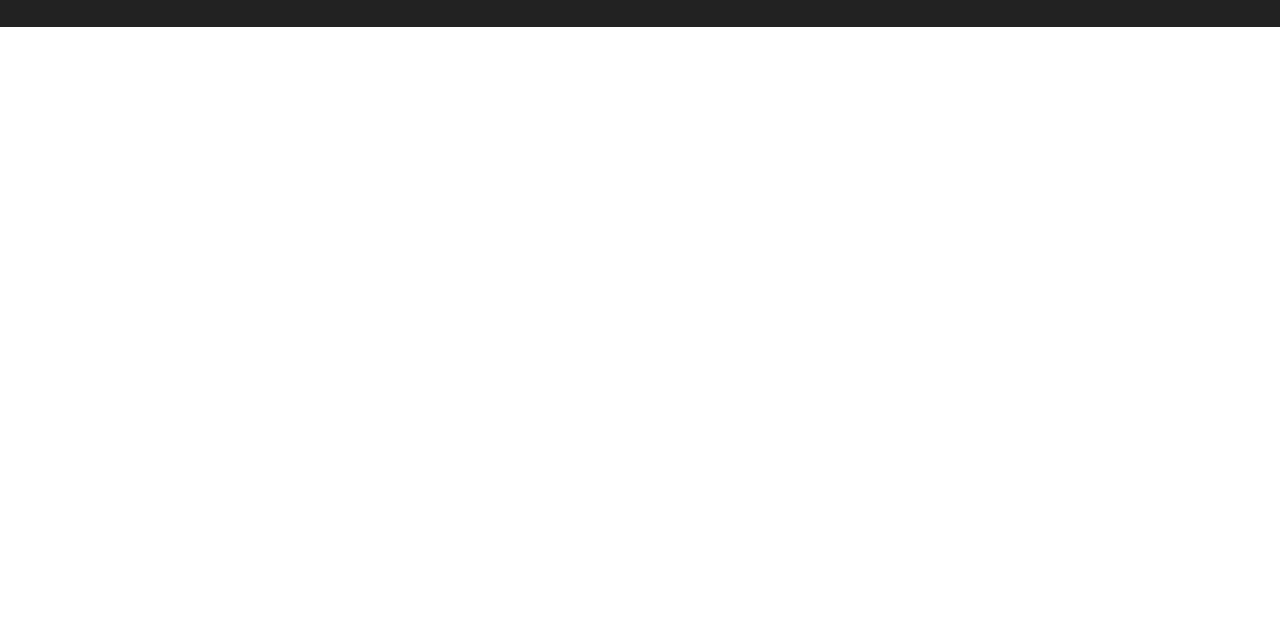
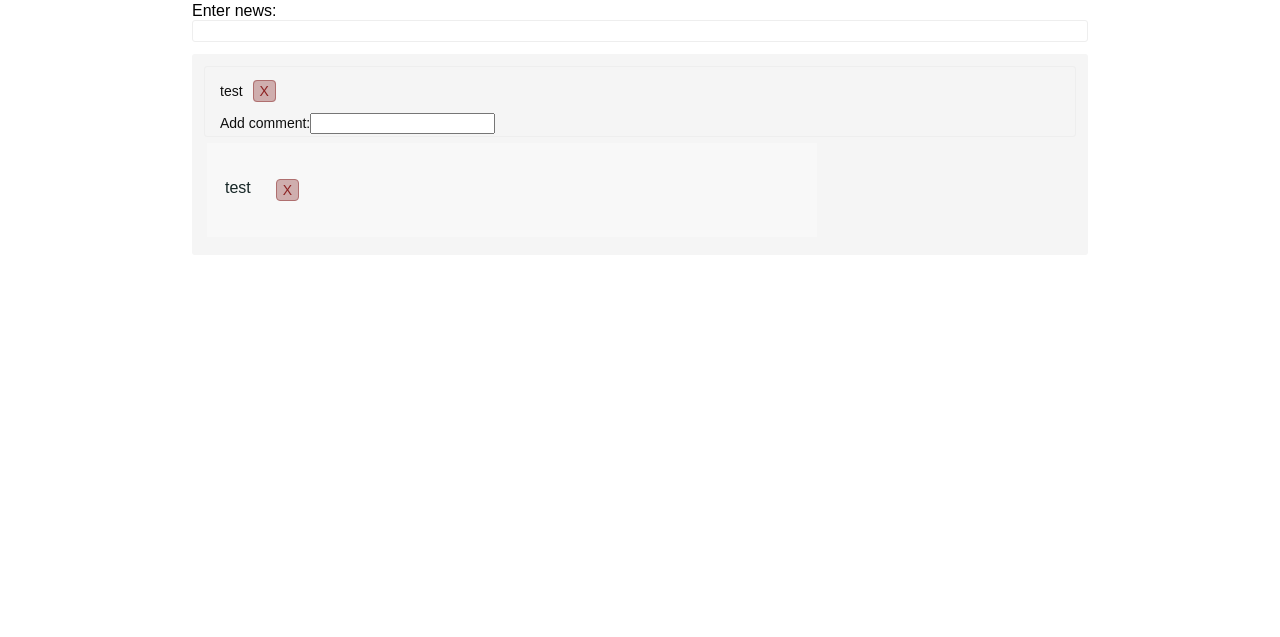
Before and after one commit to kalnynsh/reactjs_learning_01, a React app: page / in a window 1280 px wide. Shown: the part 163-800 px from the top of the page. Built offline with nearby package versions, Linux system fonts and the light colour scheme.

Commit message:
Create App, Comment, NewsPost components.

```diff
--- a/src/components/App/App.css
+++ b/src/components/App/App.css
@@ -27,9 +27,19 @@
   to { transform: rotate(360deg); }
 }
 
-.description {
-  width: 70%;
+.container {
+  max-width: 70%;
   margin: 15px auto;
   text-align: left;
-  font-size: 1rem;
+  font-size: 1em;
 }
+
+.news-input {
+  border-radius: 3px;
+  border: 1px solid #eee;
+  padding: 4px 6px;
+  font-size: 18px;
+  color: #000;
+  width: 80%;
+  padding: 3px 6px;
+}
--- a/src/components/App/App.js
+++ b/src/components/App/App.js
@@ -1,22 +1,76 @@
 import React, { PureComponent } from 'react';
 import logo from './logo.svg';
 import './App.css';
+import NewsPost from '../NewsPost';
 
+let newsID = 1;
+
+function getNewsID () {
+  newsID++;
+
+  return newsID;
+}
 class App extends PureComponent {
 
-  state = {};
+  state = {
+      newsInput: '',
+      news: [
+          {id: 1, content: 'test'},
+      ]
+  };
+
+  handleChange = event => {
+      const value = event.target.value;
+      this.setState({newsInput: value});
+  };
+
+  /** Handle key enter keyCode: 13 */
+  handleKeyDown = event => {
+    if (event.keyCode === 13) {
+      const {newsInput, news} = this.state;
+      const newNews = {id: getNewsID(), content: newsInput};
+
+      this.setState((state) => ({
+        newsInput: '',
+        news: [...news, newNews]
+      }));
+    }
+  };
+
+  handleDelete = id => {
+    this.setState(state => ({
+      news: state.news.filter(newsItem => id !== newsItem.id)
+    }));
+  }
 
   render() {
-    const {inputValue, todos} = this.state;
+    const {newsInput, news} = this.state;
 
     return (
       <div className="App">
         <header className="App-header">
           <img src={logo} className="App-logo" alt="logo" />
-          <h1 className="App-title">Welcome to React</h1>
+          <h1 className="App-title">News</h1>
         </header>
         <div className="container">
-
+          <label>
+            Enter news:
+            <input type="text" className="news-input"
+              onChange={this.handleChange}
+              onKeyDown={this.handleKeyDown}
+              value={newsInput}
+            />
+          </label>
+          <div>
+            {news.map( newsItem => (
+              <NewsPost
+                key={newsItem.id}
+                id={newsItem.id}
+                text={newsItem.content}
+                onDeleteNews={this.handleDelete}
+              />))
+            }
+          </div>
         </div>
       </div>
     );
--- /dev/null
+++ b/src/components/Comment/Comment.css
@@ -0,0 +1,21 @@
+.comment-container {
+    display: flex;
+    background-color: rgb(248, 248, 248);
+    color: rgb(23, 39, 39);
+    margin: 6px 3px;
+    width: 70%;
+}
+
+.comment-body {
+    padding: 0 15px;
+}
+
+.delete-button {
+    margin-left: 10px;
+    color: #8d2222;
+    background-color: rgb(207, 174, 174);
+    border-radius: 4px;
+    border: 1px solid rgb(175, 111, 111);
+    padding: 2px 6px;
+    font-size: 14px;
+}
--- /dev/null
+++ b/src/components/Comment/Comment.js
@@ -0,0 +1,30 @@
+import React, {PureComponent} from 'react';
+import './Comment.css';
+
+class Comment extends PureComponent {
+    handleDelete = () => {
+      const {id, onDeleteComment} = this.props;
+      onDeleteComment(id);
+    };
+
+    render() {
+      const {id, text} = this.props;
+
+      return (
+        <div
+          className="comment-container"
+          data-id={id}
+          key={id}>
+          <span className="comment-body">{text}</span>
+          <span
+            onClick={this.handleDelete}
+            className="delete-button"
+          >
+            X
+          </span>
+        </div>
+      );
+    }
+  }
+
+export default Comment;
--- /dev/null
+++ b/src/components/Comment/index.js
@@ -0,0 +1 @@
+export {default} from './Comment';
--- /dev/null
+++ b/src/components/NewsPost/NewsPost.css
@@ -0,0 +1,26 @@
+.news-container {
+    margin-top: 12px;
+    padding: 12px;
+    border-radius: 3px;
+    width: 100%;
+    background-color: #f5f5f5;
+}
+
+.news-input {
+    border-radius: 3px;
+    border: 1px solid #eee;
+    padding: 2px 3px 2px 15px;
+    font-size: 14px;
+    color: rgb(15, 15, 15);
+    width: 100%;
+}
+
+.delete-button {
+    color: red;
+    margin-left: 8px;
+    cursor: pointer;
+}
+
+.comment-container {
+    padding: 15px 0;
+}
--- /dev/null
+++ b/src/components/NewsPost/NewsPost.js
@@ -0,0 +1,91 @@
+import React, {PureComponent} from 'react';
+import './NewsPost.css';
+import Comment from '../Comment';
+
+let commentID = 1;
+
+function getCommentID () {
+
+    return ++commentID;
+}
+
+class NewsPost extends PureComponent {
+    state = {
+        commentInput: '',
+        comments: [
+            {
+                id: 1,
+                body: 'test'
+            }
+        ]
+    };
+
+    handleChange = event => {
+        const commentText = event.target.value;
+        this.setState({commentInput: commentText});
+    };
+
+    handleKeyDown = event => {
+        if (event.keyCode === 13) {
+            const {commentInput, comments} = this.state;
+            const newComment = {id: getCommentID(), body: commentInput};
+            this.setState(state => ({
+                commentInput: '',
+                comments: [...comments, newComment]
+            }));
+        }
+    };
+
+    handleDeleteNews = () => {
+        const {id, onDeleteNews} = this.props;
+        onDeleteNews(id);
+    };
+
+    handleDeleteComment = id => {
+        this.setState(state => ({
+            comments: state.comments.filter(
+                    commentItem => id !== commentItem.id
+                )
+        }));
+    };
+
+    render() {
+        const {id, text} = this.props;
+        const {comments} = this.state;
+
+        return (
+            <div className="news-container">
+                <div className="news-input">
+                    <p key={id} data-id={id}>
+                        {text}
+                        <span
+                            className="delete-button"
+                            onClick={this.handleDeleteNews}>
+                            X
+                        </span>
+                    </p>
+                    <label>
+                        Add comment:
+                        <input type="text" className="comment-input"
+                            onChange={this.handleChange}
+                            onKeyDown={this.handleKeyDown}
+                        />
+                    </label>
+                </div>
+                <div className="comment-container">
+                    {comments.map( commentItem => (
+                        <Comment
+                            key={commentItem.id}
+                            id={commentItem.id}
+                            text={commentItem.body}
+                            onDeleteComment={this.handleDeleteComment}
+                        />))
+
+                    }
+                </div>
+            </div>
+        );
+    }
+}
+
+export default NewsPost;
--- /dev/null
+++ b/src/components/NewsPost/index.js
@@ -0,0 +1 @@
+export {default} from './NewsPost';
--- a/src/index.css
+++ b/src/index.css
@@ -3,3 +3,7 @@ body {
   padding: 0;
   font-family: sans-serif;
 }
+
+* {
+  box-sizing: border-box;
+}
```
